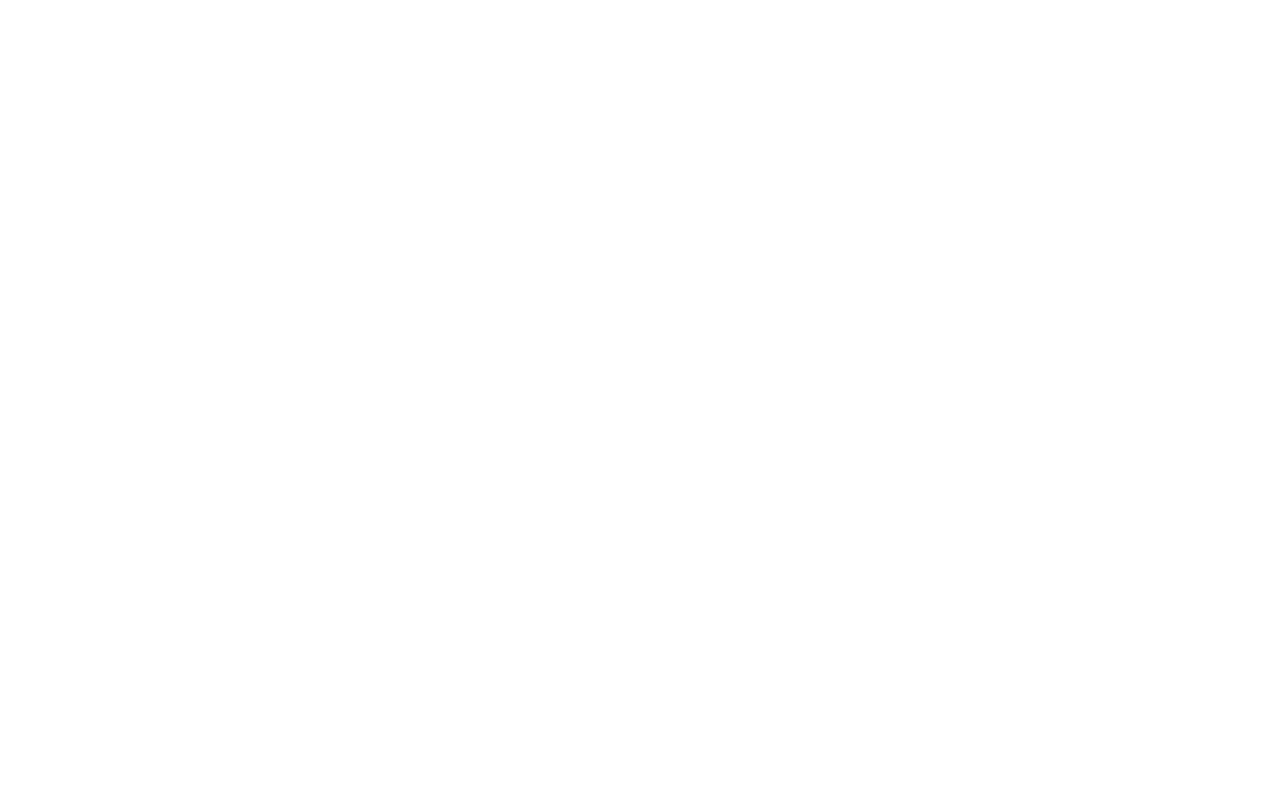
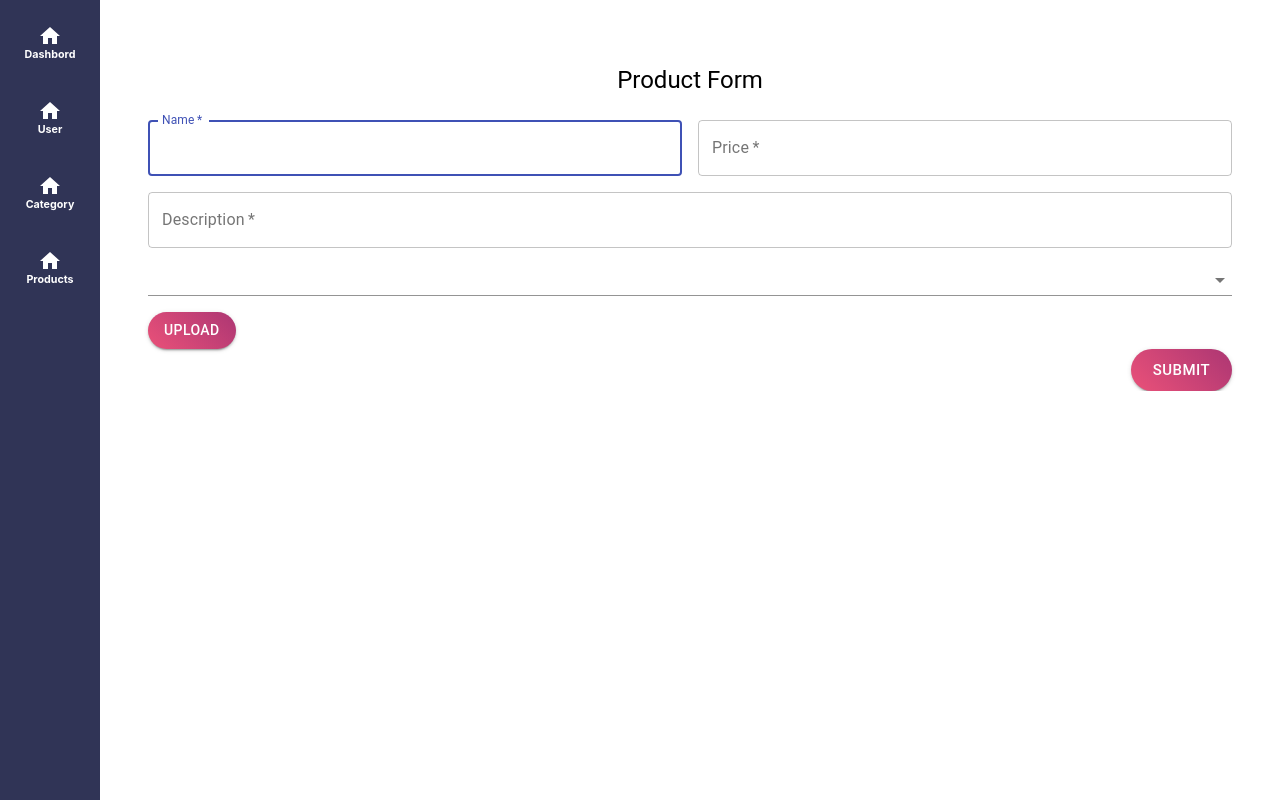
Before and after one commit to ankushthinknext/pos-app, a React (Create React App) app in the folder client/: page /product in a window 1280 px wide. Built offline with nearby package versions, Linux system fonts and the light colour scheme; no server answers; sample sign-in values are in the browser's storage.

Commit message:
Products form

```diff
--- a/client/src/App.css
+++ b/client/src/App.css
@@ -1,38 +1,9 @@
-.App {
-  text-align: center;
+.p-button {
+	color: #ffffff;
+	border-radius: 25px !important;
+	background: linear-gradient(
+		45deg,
+		rgba(234, 81, 121, 1) 0%,
+		rgba(172, 54, 115, 1) 100%
+	);
 }
-
-.App-logo {
-  height: 40vmin;
-  pointer-events: none;
-}
-
-@media (prefers-reduced-motion: no-preference) {
-  .App-logo {
-    animation: App-logo-spin infinite 20s linear;
-  }
-}
-
-.App-header {
-  background-color: #282c34;
-  min-height: 100vh;
-  display: flex;
-  flex-direction: column;
-  align-items: center;
-  justify-content: center;
-  font-size: calc(10px + 2vmin);
-  color: white;
-}
-
-.App-link {
-  color: #61dafb;
-}
-
-@keyframes App-logo-spin {
-  from {
-    transform: rotate(0deg);
-  }
-  to {
-    transform: rotate(360deg);
-  }
-}
--- a/client/src/App.js
+++ b/client/src/App.js
@@ -14,6 +14,7 @@ function App() {
 				<ProtectedRoute path="/users" component={Dashboard} />
 				<ProtectedRoute path="/category" component={Dashboard} />
 				<ProtectedRoute path="/products" component={Dashboard} />
+				<ProtectedRoute path="/product" component={Dashboard} />
 				<Route path="/login" exact component={Login} />
 			</Switch>
 		</div>
--- a/client/src/components/dashboard/Dashboard.jsx
+++ b/client/src/components/dashboard/Dashboard.jsx
@@ -8,6 +8,7 @@ import Main from "./Main";
 import Products from "../products/Products";
 import { Container } from "@material-ui/core";
 import moment from "moment";
+import Product from "../products/Product";
 
 export default function Dashboard(props) {
 	let URL = process.env.REACT_APP_API_URL;
@@ -73,6 +74,7 @@ export default function Dashboard(props) {
 							/>
 						)}
 						{currentRoute === "/products" && <Products />}
+						{currentRoute === "/product" && <Product />}
 					</div>
 				</Container>
 			</div>
--- a/client/src/components/dashboard/Main.jsx
+++ b/client/src/components/dashboard/Main.jsx
@@ -32,7 +32,6 @@ export default function Main() {
 
 	let [dashboardData, setDashboardData] = useState([]);
 	let [transactionsData, setTransactionsData] = useState([]);
-	let monthlyData = {};
 
 	useEffect(() => {
 		let interval = {
@@ -85,7 +84,7 @@ export default function Main() {
 					<h5>{dashboardData.total}</h5>
 				</div>
 				<div className="d-card d-card-orange">
-					<h5>{dashboardData.quantity}</h5>
+					<h5>{dashboardData.qty}</h5>
 				</div>
 			</div>
 
--- a/client/src/components/dashboard/chartUtlils.js
+++ b/client/src/components/dashboard/chartUtlils.js
@@ -8,8 +8,6 @@ function getChartData(transactions, period) {
 
 	let startDate = moment().startOf("isoweek");
 	let endDate = moment().endOf("isoweek");
-	console.log(startDate, endDate);
-	console.log(transactions);
 	for (let i = startDate; i <= endDate; i.add(1, "d")) {
 		let currentDay = i.format("D");
 		data.days.push(currentDay);
--- a/client/src/components/dashboard/index.css
+++ b/client/src/components/dashboard/index.css
@@ -43,6 +43,8 @@
 }
 .main-area {
 	flex-grow: 1;
+	max-height: 700px;
+	overflow-y: scroll;
 }
 .user-avatar {
 	position: relative;
--- a/client/src/components/products/Product.jsx
+++ b/client/src/components/products/Product.jsx
@@ -0,0 +1,133 @@
+import React from "react";
+import Avatar from "@material-ui/core/Avatar";
+import Button from "@material-ui/core/Button";
+import CssBaseline from "@material-ui/core/CssBaseline";
+import TextField from "@material-ui/core/TextField";
+import FormControlLabel from "@material-ui/core/FormControlLabel";
+import Checkbox from "@material-ui/core/Checkbox";
+import Link from "@material-ui/core/Link";
+import Grid from "@material-ui/core/Grid";
+import Box from "@material-ui/core/Box";
+import LockOutlinedIcon from "@material-ui/icons/LockOutlined";
+import Typography from "@material-ui/core/Typography";
+import { makeStyles } from "@material-ui/core/styles";
+import Container from "@material-ui/core/Container";
+import Select from "@material-ui/core/Select";
+import MenuItem from "@material-ui/core/MenuItem";
+
+const useStyles = makeStyles((theme) => ({
+	paper: {
+		marginTop: theme.spacing(8),
+		display: "flex",
+		flexDirection: "column",
+		alignItems: "center",
+	},
+	avatar: {
+		margin: theme.spacing(1),
+		backgroundColor: theme.palette.secondary.main,
+	},
+	form: {
+		width: "100%", // Fix IE 11 issue.
+		marginTop: theme.spacing(3),
+	},
+	submit: {
+		margin: theme.spacing(3, 0, 2),
+	},
+	fileUploadBtn: {
+		display: "none",
+	},
+}));
+
+export default function Product() {
+	const classes = useStyles();
+
+	return (
+		<Container component="main" maxWidth="lg">
+			<div className={classes.paper}>
+				<Typography component="h1" variant="h5">
+					Product Form
+				</Typography>
+				<form className={classes.form} noValidate>
+					<Grid container spacing={2}>
+						<Grid item xs={12} sm={6}>
+							<TextField
+								autoComplete="fname"
+								name="name"
+								variant="outlined"
+								required
+								fullWidth
+								id="name"
+								label="Name"
+								autoFocus
+							/>
+						</Grid>
+						<Grid item xs={12} sm={6}>
+							<TextField
+								variant="outlined"
+								required
+								fullWidth
+								id="price"
+								label="Price"
+								name="price"
+								autoComplete="price"
+							/>
+						</Grid>
+						<Grid item xs={12}>
+							<TextField
+								multiline
+								rowsMax={4}
+								variant="outlined"
+								required
+								fullWidth
+								id="description"
+								label="Description"
+								placeholder="Product Description"
+								name="description"
+							/>
+						</Grid>
+						<Grid item xs={12}>
+							<Select
+								style={{ width: "100%" }}
+								labelId="demo-simple-select-filled-label"
+								id="demo-simple-select-filled"
+								value="">
+								<MenuItem value={10}>Ten</MenuItem>
+								<MenuItem value={20}>Twenty</MenuItem>
+								<MenuItem value={30}>Thirty</MenuItem>
+							</Select>
+						</Grid>
+						<Grid item xs={12}>
+							<input
+								style={{ display: "none" }}
+								accept="image/*"
+								className={classes.input}
+								id="contained-button-file"
+								multiple
+								type="file"
+							/>
+							<label htmlFor="contained-button-file">
+								<Button
+									className="p-button"
+									variant="contained"
+									color="primary"
+									component="span">
+									Upload
+								</Button>
+							</label>
+						</Grid>
+					</Grid>
+					<Grid style={{ textAlign: "right" }} item xs={12}>
+						<Button
+							type="submit"
+							size="large"
+							variant="contained"
+							color="primary"
+							className="p-button p-button-med">
+							Submit
+						</Button>
+					</Grid>
+				</form>
+			</div>
+		</Container>
+	);
+}
```
